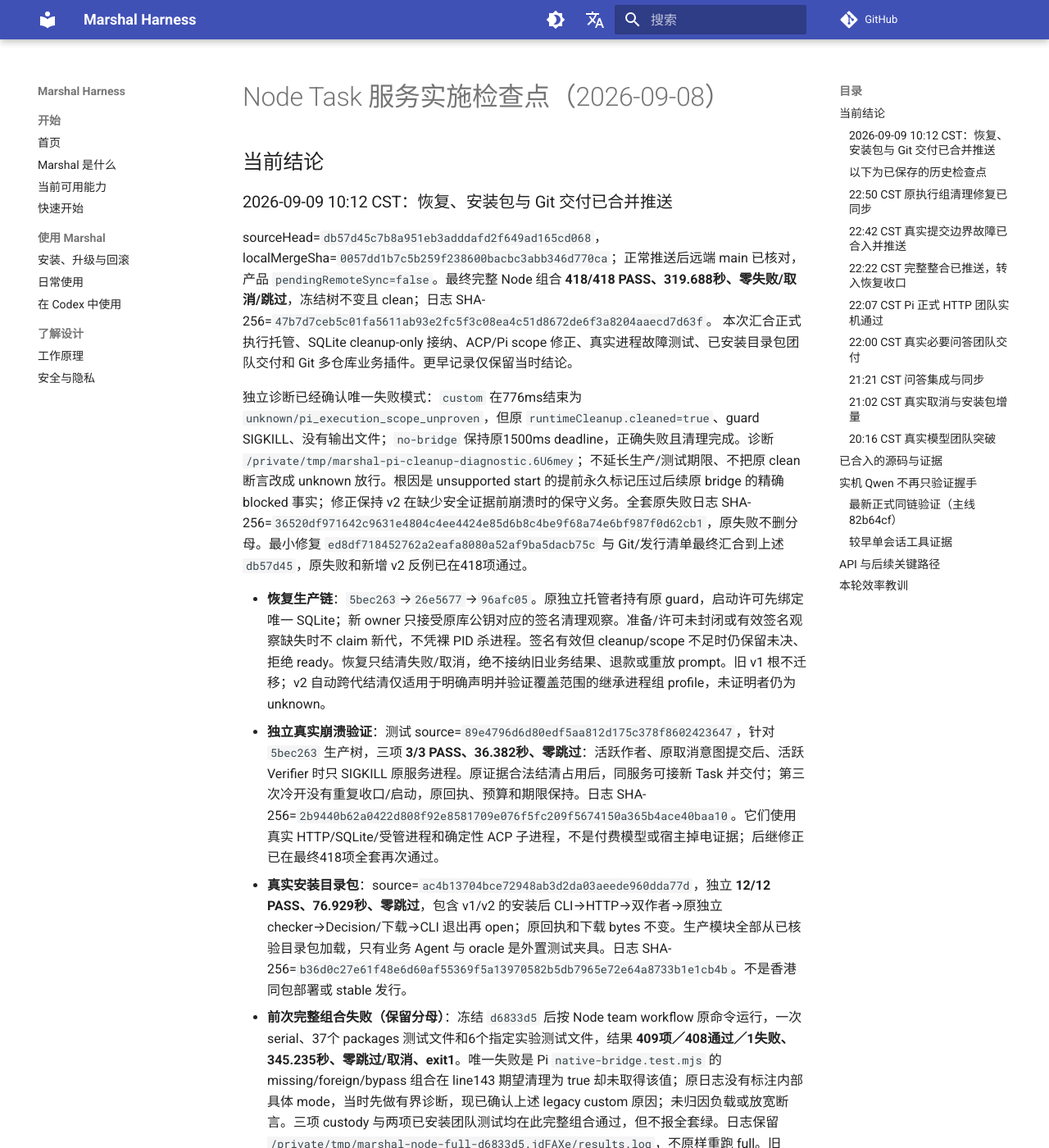
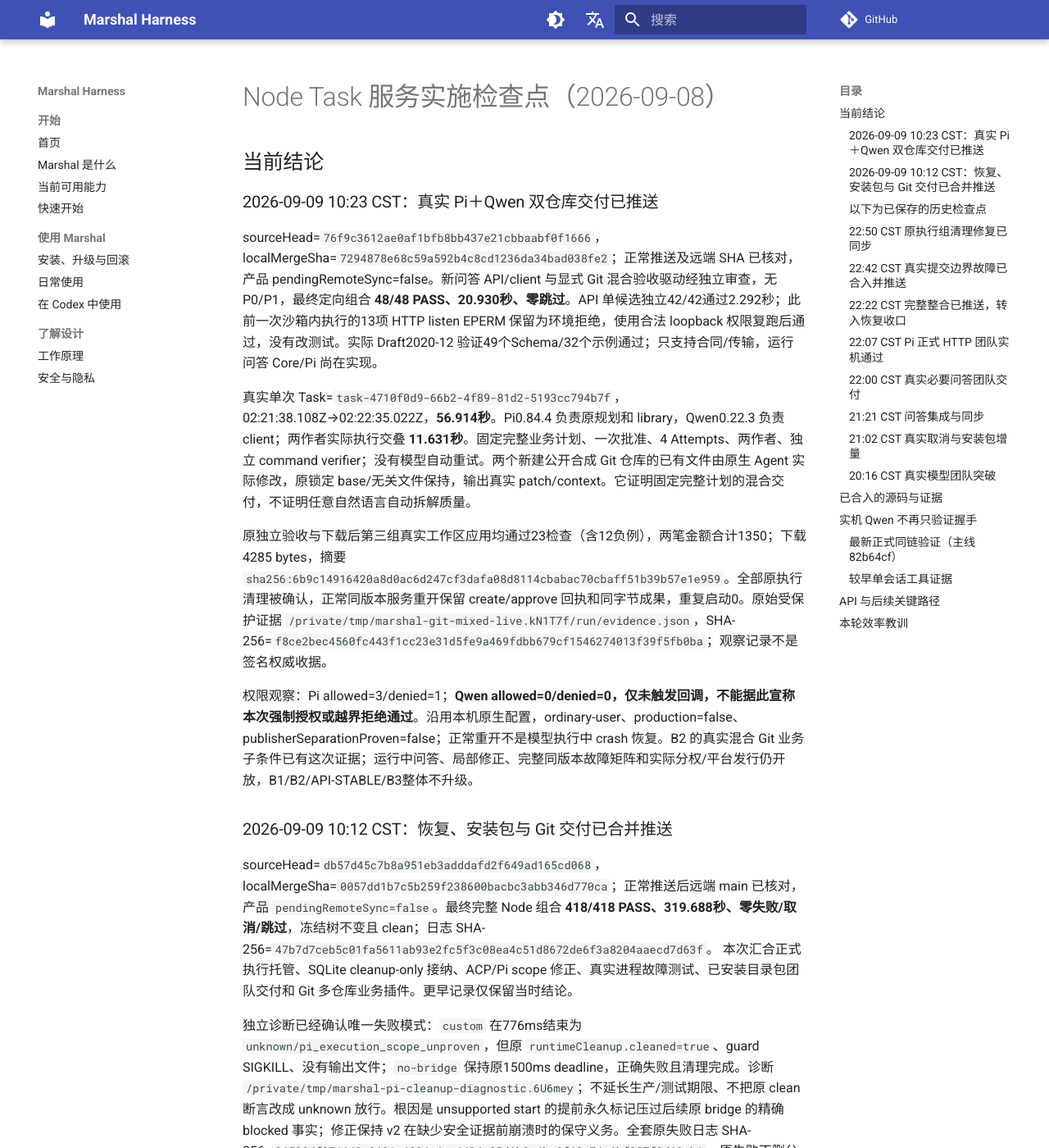
Before and after one commit to chiga0/marshal-harness, an MkDocs documentation site: the page built from docs/node-task-service-status-2026-09-08.md, in a window 1280 px wide and 1400 px high. Shown: the whole window at 82% size. Built offline with MkDocs 1.6.1 and Material for MkDocs 9.7.7, drawn with Linux system fonts in a browser that asks for light colours; comment, search, counter and statistics services are not loaded.

Commit message:
docs: record real Pi Qwen cross-repository delivery

```diff
--- a/docs/node-task-service-status-2026-09-08.md
+++ b/docs/node-task-service-status-2026-09-08.md
@@ -1,6 +1,16 @@
 # Node Task 服务实施检查点（2026-09-08）
 
 ## 当前结论
+
+### 2026-09-09 10:23 CST：真实 Pi＋Qwen 双仓库交付已推送
+
+sourceHead=`76f9c3612ae0af1bfb8bb437e21cbbaabf0f1666`，localMergeSha=`7294878e68c59a592b4c8cd1236da34bad038fe2`；正常推送及远端 SHA 已核对，产品 pendingRemoteSync=false。新问答 API/client 与显式 Git 混合验收驱动经独立审查，无 P0/P1，最终定向组合 **48/48 PASS、20.930秒、零跳过**。API 单候选独立42/42通过2.292秒；此前一次沙箱内执行的13项 HTTP listen EPERM 保留为环境拒绝，使用合法 loopback 权限复跑后通过，没有改测试。实际 Draft2020-12 验证49个Schema/32个示例通过；只支持合同/传输，运行问答 Core/Pi 尚在实现。
+
+真实单次 Task=`task-4710f0d9-66b2-4f89-81d2-5193cc794b7f`，02:21:38.108Z→02:22:35.022Z，**56.914秒**。Pi0.84.4 负责原规划和 library，Qwen0.22.3 负责 client；两作者实际执行交叠 **11.631秒**。固定完整业务计划、一次批准、4 Attempts、两作者、独立 command verifier；没有模型自动重试。两个新建公开合成 Git 仓库的已有文件由原生 Agent 实际修改，原锁定 base/无关文件保持，输出真实 patch/context。它证明固定完整计划的混合交付，不证明任意自然语言自动拆解质量。
+
+原独立验收与下载后第三组真实工作区应用均通过23检查（含12负例），两笔金额合计1350；下载4285 bytes，摘要 `sha256:6b9c14916420a8d0ac6d247cf3dafa08d8114cbabac70cbaff51b39b57e1e959`。全部原执行清理被确认，正常同版本服务重开保留 create/approve 回执和同字节成果，重复启动0。原始受保护证据 `/private/tmp/marshal-git-mixed-live.kN1T7f/run/evidence.json`，SHA-256=`f8ce2bec4560fc443f1cc23e31d5fe9a469fdbb679cf1546274013f39f5fb0ba`；观察记录不是签名权威收据。
+
+权限观察：Pi allowed=3/denied=1；**Qwen allowed=0/denied=0，仅未触发回调，不能据此宣称本次强制授权或越界拒绝通过**。沿用本机原生配置，ordinary-user、production=false、publisherSeparationProven=false；正常重开不是模型执行中 crash 恢复。B2 的真实混合 Git 业务子条件已有这次证据；运行中问答、局部修正、完整同版本故障矩阵和实际分权/平台发行仍开放，B1/B2/API-STABLE/B3整体不升级。
 
 ### 2026-09-09 10:12 CST：恢复、安装包与 Git 交付已合并推送
 
```
Also changed, not shown: docs/agent-team-service-milestones.md (+2 -0 lines), docs/audit-report.md (+8 -0 lines), docs/roadmap-status.md (+2 -0 lines).
